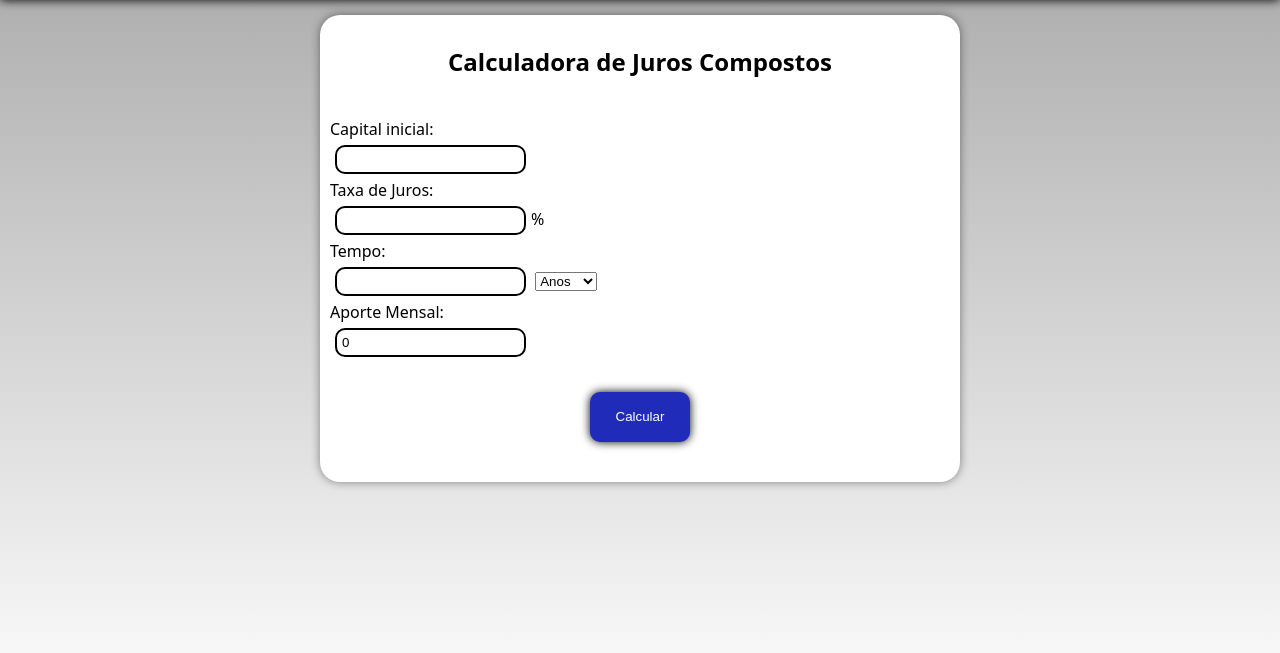
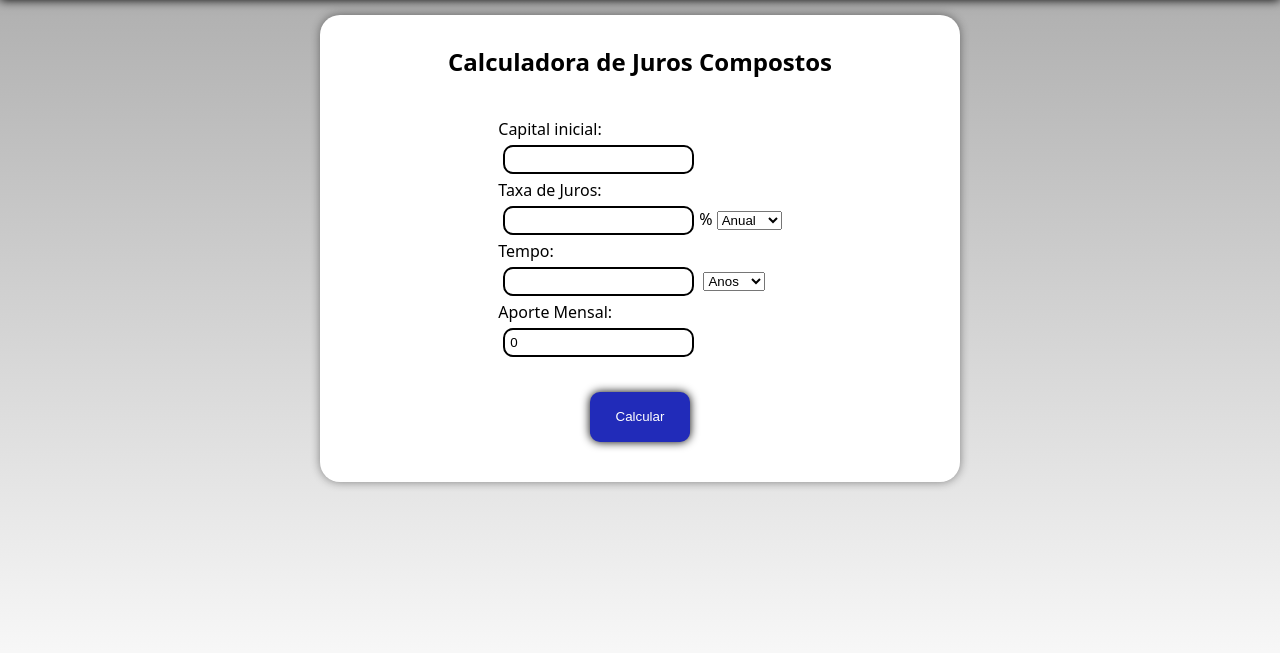
Before and after one commit to danielcordazzocorrea/Financeiro, a Flask app: page /graficos.html in a window 1280 px wide. Shown: the part 75-728 px from the top of the page. Run offline with Flask 3, Linux system fonts and the light colour scheme.

Commit message:
ajeitei a calculadora de juros compostos

```diff
--- a/static/css/medias_query.css
+++ b/static/css/medias_query.css
@@ -36,3 +36,10 @@
         height: 20px;
     }
 }
+@media screen and (min-width: 501px) {
+    .calculadora{
+        display: flex;
+        flex-flow: row wrap;
+        justify-content: center;
+    }
+}
--- a/static/css/style.css
+++ b/static/css/style.css
@@ -120,8 +120,9 @@ input{
 }
 .calculadora{
     padding: 10px;
+
 }
-#botao_calc{
+.botao_calc, .resultados{
     display: flex;
     justify-content: center;
     margin: 20px;
--- a/static/js/script.js
+++ b/static/js/script.js
@@ -6,18 +6,38 @@ function calcular(){
     aporte = document.getElementById('aporte').value
     tempo = document.getElementById('itempo').value
     tempo_periodo = document.getElementById('tempo').value
+    tempo_periodo_juros = document.getElementById('tempo_j').value
     inicio = Number(inicio)
     juros = Number(juros)/100
     aporte = Number(aporte)
     tempo = Number(tempo)
+    if (tempo == 0 || juros == 0 || inicio == 0){
+        res.innerHTML = 'Coloque um valor válido'
+    }else{
         if (tempo_periodo == "Anos"){
             tempo *= 12
+            if(tempo_periodo_juros == "Anual"){
                 juros = (1 + juros)**(1/12) -1
                 resultado = inicio * (1 + juros)**tempo + aporte * (((1 + juros)**tempo -1)/ juros)
-        res.innerHTML = `R$ ${resultado.toFixed(2)}`
+                resultado = resultado.toLocaleString('pt-BR', {minimumFractionDigits: 2, maximumFractionDigits: 2})
+                res.innerHTML = `R$ ${resultado}`
+            }else{
+                resultado = inicio * (1 + juros)**tempo + aporte * (((1 + juros)**tempo -1)/ juros)
+                resultado = resultado.toLocaleString('pt-BR', {minimumFractionDigits: 2, maximumFractionDigits: 2})
+                res.innerHTML = `R$ ${resultado}`
+            }
 
         }else{
+            if (tempo_periodo_juros == "Mensal"){
                 resultado = inicio * (1 + juros)**tempo + aporte * (((1 + juros)**tempo -1)/ juros)
-        res.innerHTML = `R$ ${resultado.toFixed(2)}`
+                resultado = resultado.toLocaleString('pt-BR', {minimumFractionDigits: 2, maximumFractionDigits: 2})
+                res.innerHTML = `R$ ${resultado}`
+            }else{
+                juros = (1 + juros)**(1/12) -1
+                resultado = inicio * (1 + juros)**tempo + aporte * (((1 + juros)**tempo -1)/ juros)
+                resultado = resultado.toLocaleString('pt-BR', {minimumFractionDigits: 2, maximumFractionDigits: 2})
+                res.innerHTML = `R$ ${resultado}`
             }
         }
+    }
+}
--- a/templates/graficos.html
+++ b/templates/graficos.html
@@ -26,10 +26,14 @@
                 <h1>Calculadora de Juros Compostos</h1>
             </div>
             <div class="calculadora">
+                <div>
                     <label for="inico">Capital inicial:</label><br>
                     <input type="number" name="inicial" id="inicio" min="0"><br>
                     <label for="juros">Taxa de Juros:</label><br>
-                <input type="number" name="juros" id="juros">% <br>
+                    <input type="number" name="juros" id="juros">%                <select name="tempo_j" id="tempo_j">
+                        <option value="Anual">Anual</option>
+                        <option value="Mensal">Mensal</option>
+                    </select><br>
                     <label for="itempo">Tempo:</label><br>
                     <input type="number" name="itempo" id="itempo" min="0">
                     <select name="tempo" id="tempo">
@@ -39,9 +43,12 @@
                     <label for="aporte">Aporte Mensal:</label><br>
                     <input type="number" name="aporte" id="aporte" value="0">
                 </div>
-            <div id="botao_calc"><button id="calcular" onclick="calcular()">Calcular</button></div>
-            <div id="botao_calc">
+            </div>
+            <div class="botao_calc"><button id="calcular" onclick="calcular()">Calcular</button></div>
+            <div class="resultados">
                 <div id="res"></div>
+                <div id="valor_investido"></div>
+                <div id="valor ganho"></div>
             </div>
         </section>
     </main>
```
Lines whose indentation alone changed are shown as unchanged.
